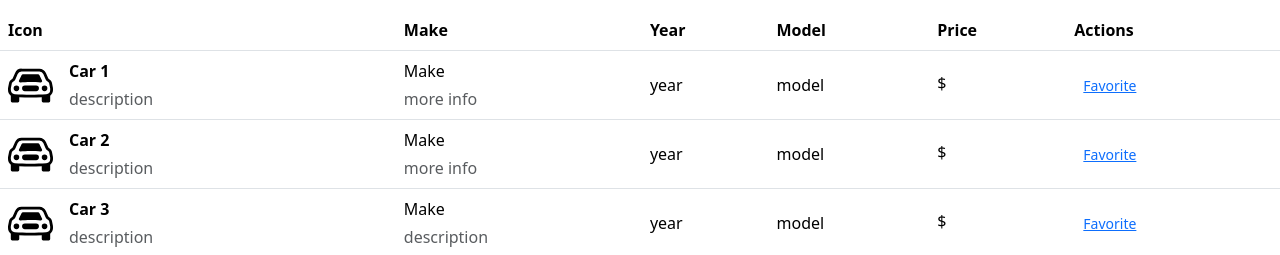
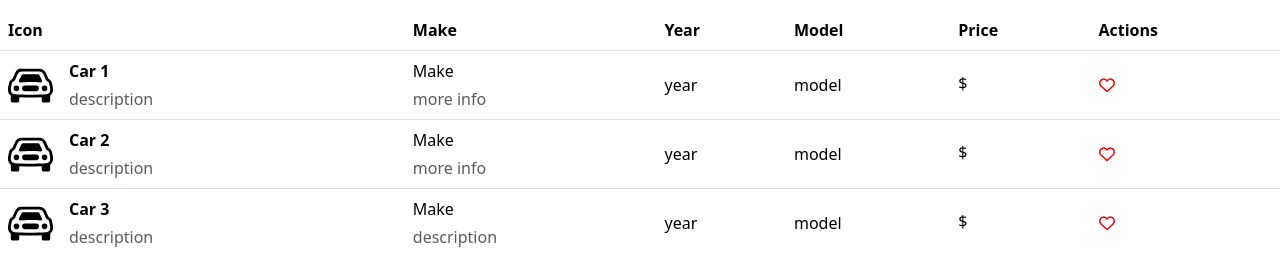
Before and after one commit to OmarAlshafei/WheelDeals, a React (Create React App) app in the folder frontend/: page / in a window 1280 px wide. Shown: the part 800-1055 px from the top of the page. Built offline with nearby package versions, Linux system fonts and the light colour scheme.

Commit message:
adding heart icon outline

```diff
--- a/frontend/package.json
+++ b/frontend/package.json
@@ -4,6 +4,7 @@
   "private": true,
   "dependencies": {
     "@fortawesome/fontawesome-svg-core": "^6.4.2",
+    "@fortawesome/free-regular-svg-icons": "^6.4.2",
     "@fortawesome/free-solid-svg-icons": "^6.4.2",
     "@fortawesome/react-fontawesome": "^0.2.0",
     "@testing-library/jest-dom": "^5.17.0",
--- a/frontend/src/components/Table.js
+++ b/frontend/src/components/Table.js
@@ -1,5 +1,7 @@
 import React from "react";
 import "bootstrap/dist/css/bootstrap.min.css";
+import { FontAwesomeIcon } from '@fortawesome/react-fontawesome'
+import { faHeart } from '@fortawesome/free-regular-svg-icons'
 
 const Table = () => {
   return (
@@ -38,9 +40,7 @@
             <p class="fw-normal mb-1">$ </p>
           </td>
           <td>
-            <button type="button" class="btn btn-link btn-sm btn-rounded">
-              Favorite
-            </button>
+          <FontAwesomeIcon icon={faHeart} style={{color: "#ff0000",}} />
           </td>
         </tr>
         <tr>
@@ -66,9 +66,7 @@
             <p class="fw-normal mb-1">$ </p>
           </td>
           <td>
-          <button type="button" class="btn btn-link btn-sm btn-rounded">
-              Favorite
-            </button>
+          <FontAwesomeIcon icon={faHeart} style={{color: "#ff0000",}} />
           </td>
         </tr>
         <tr>
@@ -94,9 +92,7 @@
             <p class="fw-normal mb-1">$ </p>
           </td>
           <td>
-          <button type="button" class="btn btn-link btn-sm btn-rounded">
-              Favorite
-            </button>
+          <FontAwesomeIcon icon={faHeart} style={{color: "#ff0000",}} />
           </td>
         </tr>
       </tbody>
```
Also changed, not shown: 1 other file (tests, documents, lock files or other folders).
